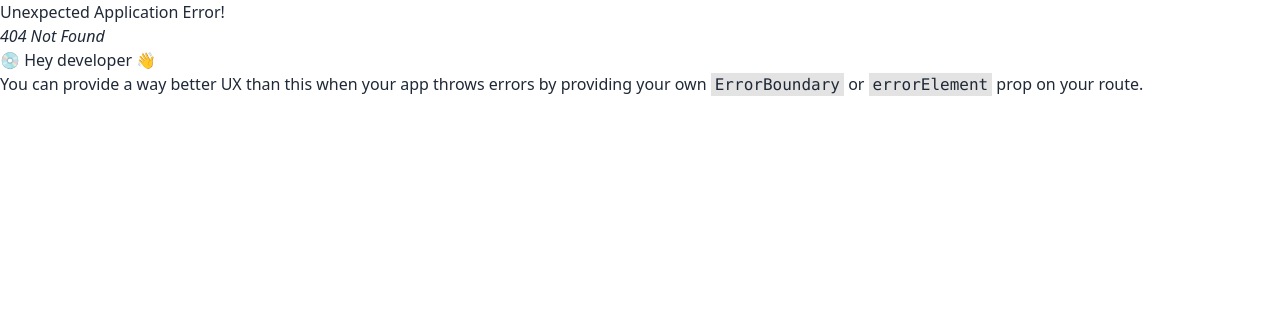
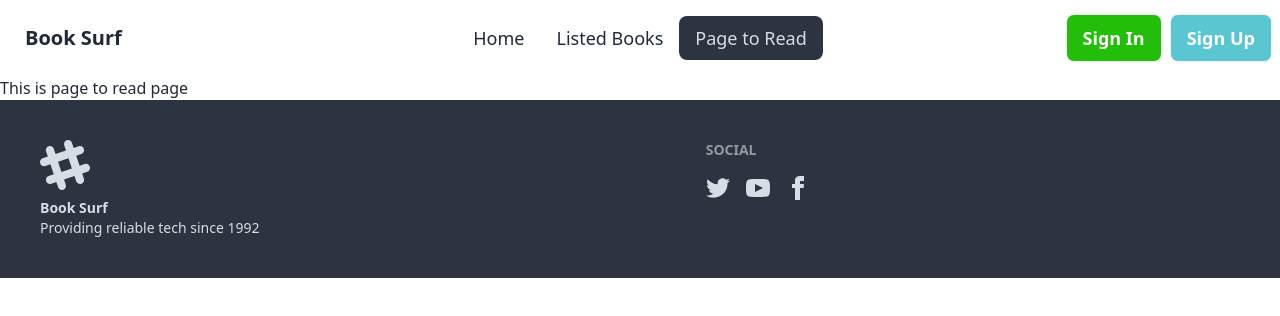
Before and after one commit to tuhin92/book-vibe, a React (Vite) app: page /page-to-read in a window 1280 px wide. Before the commit this address had no page. Shown: the top 316 px of the page. Built offline with nearby package versions, Linux system fonts and the light colour scheme.

Commit message:
Set Nested router and navbar

```diff
--- /dev/null
+++ b/src/components/Errorpage/ErrorPage.jsx
@@ -0,0 +1,21 @@
+import { Link } from "react-router-dom";
+
+const ErrorPage = () => {
+  return (
+    <div className="hero min-h-screen bg-base-200">
+      <div className="hero-content text-center">
+        <div className="max-w-md">
+          <h1 className="text-5xl font-bold text-red-600">Opps !</h1>
+          <h2 className="py-6 text-4xl">
+            Page Not Found
+          </h2>
+          <Link className="btn btn-info text-white font-bold text-base"  to="/">
+            Back to Home
+            </Link>
+        </div>
+      </div>
+    </div>
+  );
+};
+
+export default ErrorPage;
--- /dev/null
+++ b/src/components/Header/Header.jsx
@@ -0,0 +1,37 @@
+import { NavLink } from "react-router-dom";
+
+const Header = () => {
+
+    const links = <>
+        <li className="text-lg"><NavLink to="/">Home</NavLink></li>
+        <li className="text-lg"><NavLink to="/listed-books">Listed Books</NavLink></li>
+        <li className="text-lg"><NavLink to="/page-to-read">Page to Read</NavLink></li>
+    </>
+
+    return (
+        <div className="navbar bg-base-100">
+  <div className="navbar-start">
+    <div className="dropdown">
+      <div tabIndex={0} role="button" className="btn btn-ghost lg:hidden">
+        <svg xmlns="http://www.w3.org/2000/svg" className="h-5 w-5" fill="none" viewBox="0 0 24 24" stroke="currentColor"><path strokeLinecap="round" strokeLinejoin="round" strokeWidth="2" d="M4 6h16M4 12h8m-8 6h16" /></svg>
+      </div>
+      <ul tabIndex={0} className="menu menu-sm dropdown-content mt-3 z-[1] p-2 shadow bg-base-100 rounded-box w-52">
+        {links}
+      </ul>
+    </div>
+    <a className="btn btn-ghost text-xl font-bold">Book Surf</a>
+  </div>
+  <div className="navbar-center hidden lg:flex">
+    <ul className="menu menu-horizontal px-1">
+      {links}
+    </ul>
+  </div>
+  <div className="navbar-end gap-2">
+    <a className="btn bg-[#23BE0A] text-white text-lg">Sign In</a>
+    <a className="btn bg-[#59C6D2] text-white text-lg">Sign Up</a>
+  </div>
+</div>
+    );
+};
+
+export default Header;
--- a/src/components/Home/Home.jsx
+++ b/src/components/Home/Home.jsx
@@ -1,4 +1,3 @@
-
 const Home = () => {
     return (
         <div>
--- /dev/null
+++ b/src/components/ListedBooks/ListedBooks.jsx
@@ -0,0 +1,9 @@
+const ListedBooks = () => {
+    return (
+        <div>
+            <h2>This is Listed Books page</h2>
+        </div>
+    );
+};
+
+export default ListedBooks;
--- /dev/null
+++ b/src/components/PageToRead/PageToRead.jsx
@@ -0,0 +1,9 @@
+const PageToRead = () => {
+    return (
+        <div>
+            <h2>This is page to read page</h2>
+        </div>
+    );
+};
+
+export default PageToRead;
--- a/src/components/Root/Root.jsx
+++ b/src/components/Root/Root.jsx
@@ -1,9 +1,11 @@
 import { Outlet } from 'react-router-dom';
 import Footer from '../Footer/Footer';
+import Header from '../Header/Header';
 
 const Root = () => {
     return (
         <div>
+            <Header></Header>
             <Outlet></Outlet>
             <Footer></Footer>
         </div>
--- a/src/main.jsx
+++ b/src/main.jsx
@@ -7,16 +7,28 @@
 } from "react-router-dom";
 import Root from './components/Root/Root';
 import Home from './components/Home/Home';
+import ErrorPage from './components/Errorpage/ErrorPage';
+import ListedBooks from './components/ListedBooks/ListedBooks';
+import PageToRead from './components/PageToRead/PageToRead';
 
 
 const router = createBrowserRouter([
   {
     path: "/",
     element: <Root></Root>,
+    errorElement: <ErrorPage></ErrorPage>,
     children: [
       {
         path: '/',
         element: <Home></Home>,
+      },
+      {
+        path: '/listed-books',
+        element: <ListedBooks></ListedBooks>,
+      },
+      {
+        path: '/page-to-read',
+        element: <PageToRead></PageToRead>,
       },
     ],
   },
```
